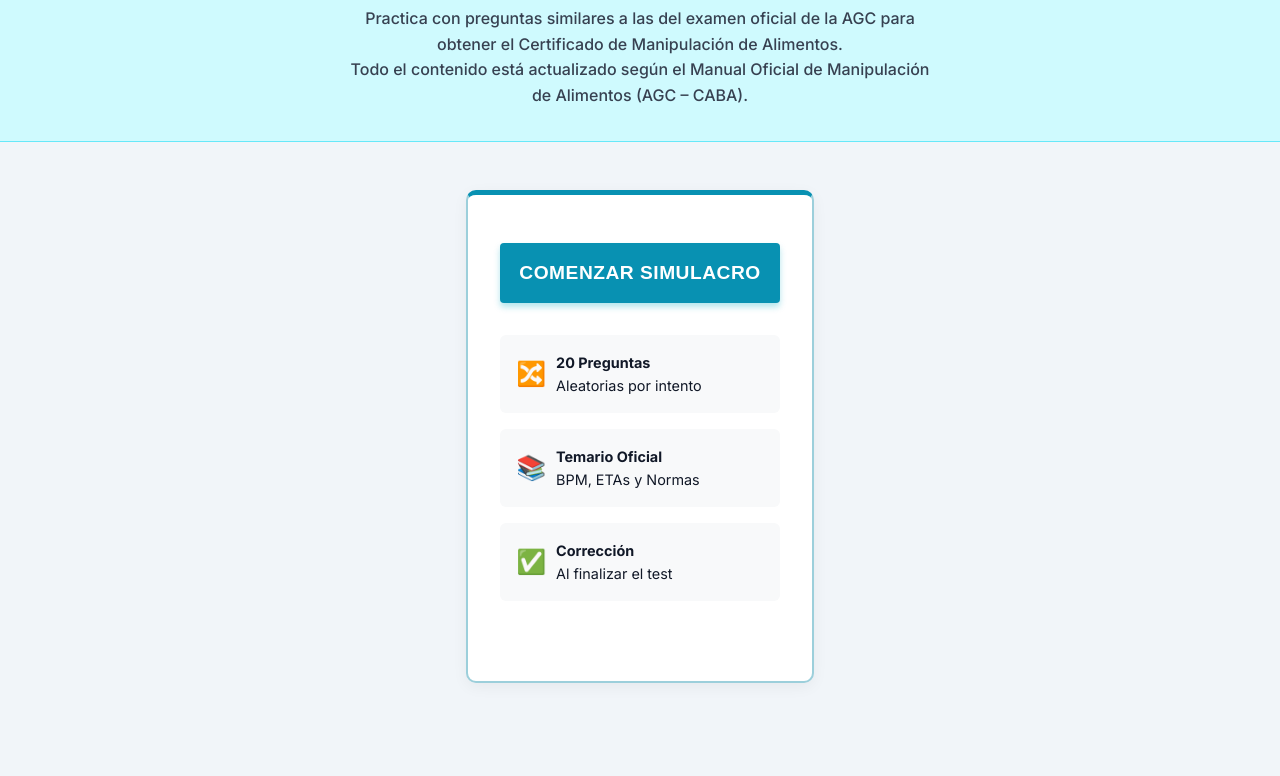
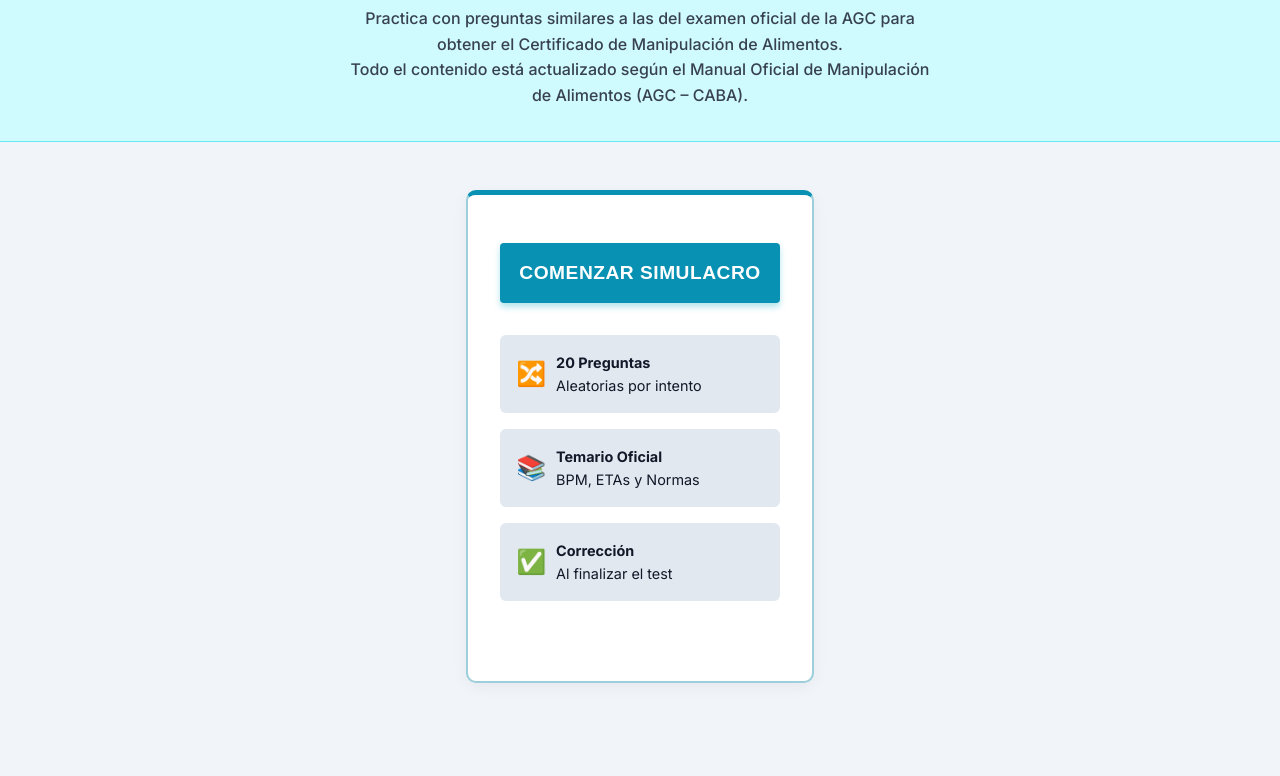
Before and after one commit to MabelAC/test-manipulador-alimentos, a plain HTML site: page index.html in a window 1280 px wide. Shown: the part 283-1059 px from the top of the page. Drawn offline with Linux system fonts and the light colour scheme.

Commit message:
Aumentar ancho a 800px y oscurecer fondo de items (intento seguro)

```diff
--- a/styles.css
+++ b/styles.css
@@ -85,7 +85,7 @@ body {
 
 /* CONTENEDOR PRINCIPAL */
 .container {
-    max-width: 700px;
+    max-width: 800px;
     margin: 0 auto;
     padding: 0 1rem;
 }
@@ -127,7 +127,7 @@ body {
 }
 
 .feature-item {
-    background: #f8f9fa;
+    background: #e2e8f0;
     padding: 1rem;
     border-radius: 6px;
     display: flex;
```
